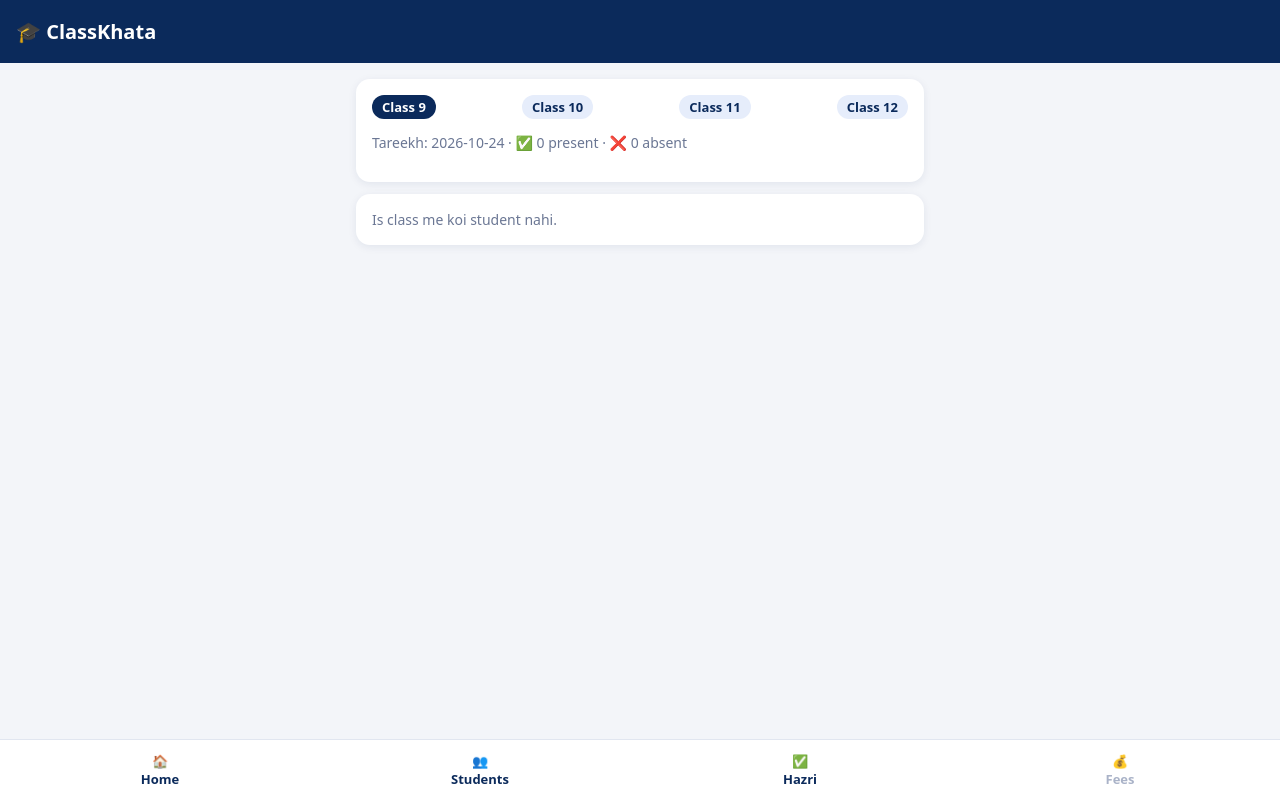
After one commit to ammarkhan-dev/ClassKhata, a Flask app: page /hazri in a window 1280 px wide. The commit adds this page. Run offline with Flask 3, Linux system fonts and the light colour scheme; data that the repository does not hold is empty.

Commit message:
Din 3: hazri

```diff
--- a/app.py
+++ b/app.py
@@ -54,5 +54,7 @@ def delete(sid):
     db().commit()
     return redirect("/students")
 
+import hazri
+hazri.setup(app, db)
 init()
 app.run(host="0.0.0.0", port=5000)
--- /dev/null
+++ b/hazri.py
@@ -0,0 +1,30 @@
+import sqlite3
+from datetime import date
+from flask import render_template, request, redirect
+
+def setup(app, db):
+    with sqlite3.connect("classkhata.db") as c:
+        c.execute("""CREATE TABLE IF NOT EXISTS attendance(
+            student_id INTEGER, day TEXT, status TEXT,
+            PRIMARY KEY(student_id, day))""")
+
+    @app.route("/hazri")
+    def hazri():
+        cls = int(request.args.get("cls", 9))
+        day = request.args.get("day", date.today().isoformat())
+        rows = db().execute("""SELECT s.id, s.name, a.status FROM students s
+            LEFT JOIN attendance a ON a.student_id=s.id AND a.day=?
+            WHERE s.cls=? ORDER BY s.name""", (day, cls)).fetchall()
+        p = sum(1 for r in rows if r["status"] == "P")
+        a = sum(1 for r in rows if r["status"] == "A")
+        return render_template("hazri.html", rows=rows, cls=cls, day=day, p=p, a=a)
+
+    @app.route("/mark", methods=["POST"])
+    def mark():
+        sid = int(request.form["sid"])
+        day = request.form["day"]
+        cls = request.form["cls"]
+        db().execute("INSERT OR REPLACE INTO attendance VALUES(?,?,?)",
+                     (sid, day, request.form["status"]))
+        db().commit()
+        return redirect(f"/hazri?cls={cls}&day={day}")
--- a/templates/base.html
+++ b/templates/base.html
@@ -25,6 +25,6 @@ nav a.off{color:#aab3c8}
 <nav>
 <a href="/">🏠<br>Home</a>
 <a href="/students">👥<br>Students</a>
-<a class="off">✅<br>Hazri</a>
+<a href="/hazri">✅<br>Hazri</a>
 <a class="off">💰<br>Fees</a>
 </nav></body></html>
--- /dev/null
+++ b/templates/hazri.html
@@ -0,0 +1,21 @@
+{% extends "base.html" %}
+{% block body %}
+<div class="card">
+<div class="row" style="flex-wrap:wrap">
+{% for c in [9,10,11,12] %}<a href="/hazri?cls={{c}}&day={{day}}" class="badge" style="text-decoration:none;{{ 'background:#0b2a5b;color:#fff' if c==cls }}">Class {{c}}</a>{% endfor %}
+</div>
+<p class="muted">Tareekh: {{ day }} · ✅ {{p}} present · ❌ {{a}} absent</p>
+</div>
+{% for r in rows %}
+<div class="card"><b>{{ r.name }}</b>
+<form method="post" action="/mark" class="row" style="margin-top:8px">
+<input type="hidden" name="sid" value="{{r.id}}">
+<input type="hidden" name="day" value="{{day}}">
+<input type="hidden" name="cls" value="{{cls}}">
+<button name="status" value="P" style="{{ 'background:#1e9e5a' if r.status=='P' else 'background:#e6edfb;color:#0b2a5b' }}">✅ Present</button>
+<button name="status" value="A" style="{{ 'background:#d64545' if r.status=='A' else 'background:#e6edfb;color:#0b2a5b' }}">❌ Absent</button>
+</form></div>
+{% else %}
+<div class="card muted">Is class me koi student nahi.</div>
+{% endfor %}
+{% endblock %}
```
